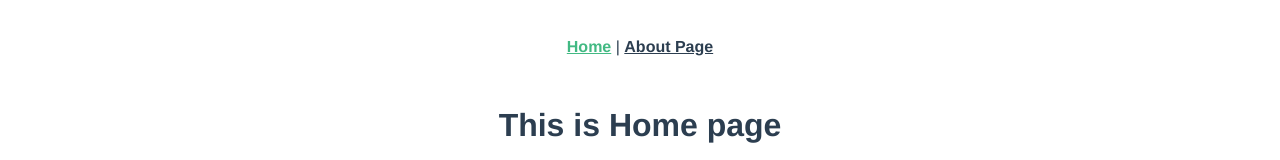
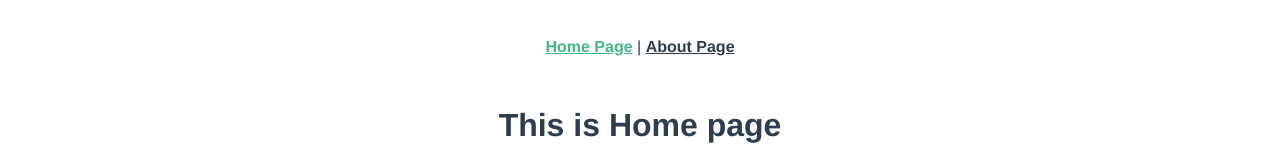
Before and after one commit to lsy3166/myvuex, a Vue app: page / in a window 1280 px wide. Shown: the top 160 px of the page. Built offline with nearby package versions, Linux system fonts and the light colour scheme; no server answers.

Commit message:
Home page로 수정

```diff
--- a/src/App.vue
+++ b/src/App.vue
@@ -1,7 +1,7 @@
 <template>
   <div id="app">
     <div id="nav">
-      <router-link to="/">Home</router-link> |
+      <router-link to="/">Home Page</router-link> |
       <router-link to="/about">About Page </router-link>
     </div>
     <router-view />
```
